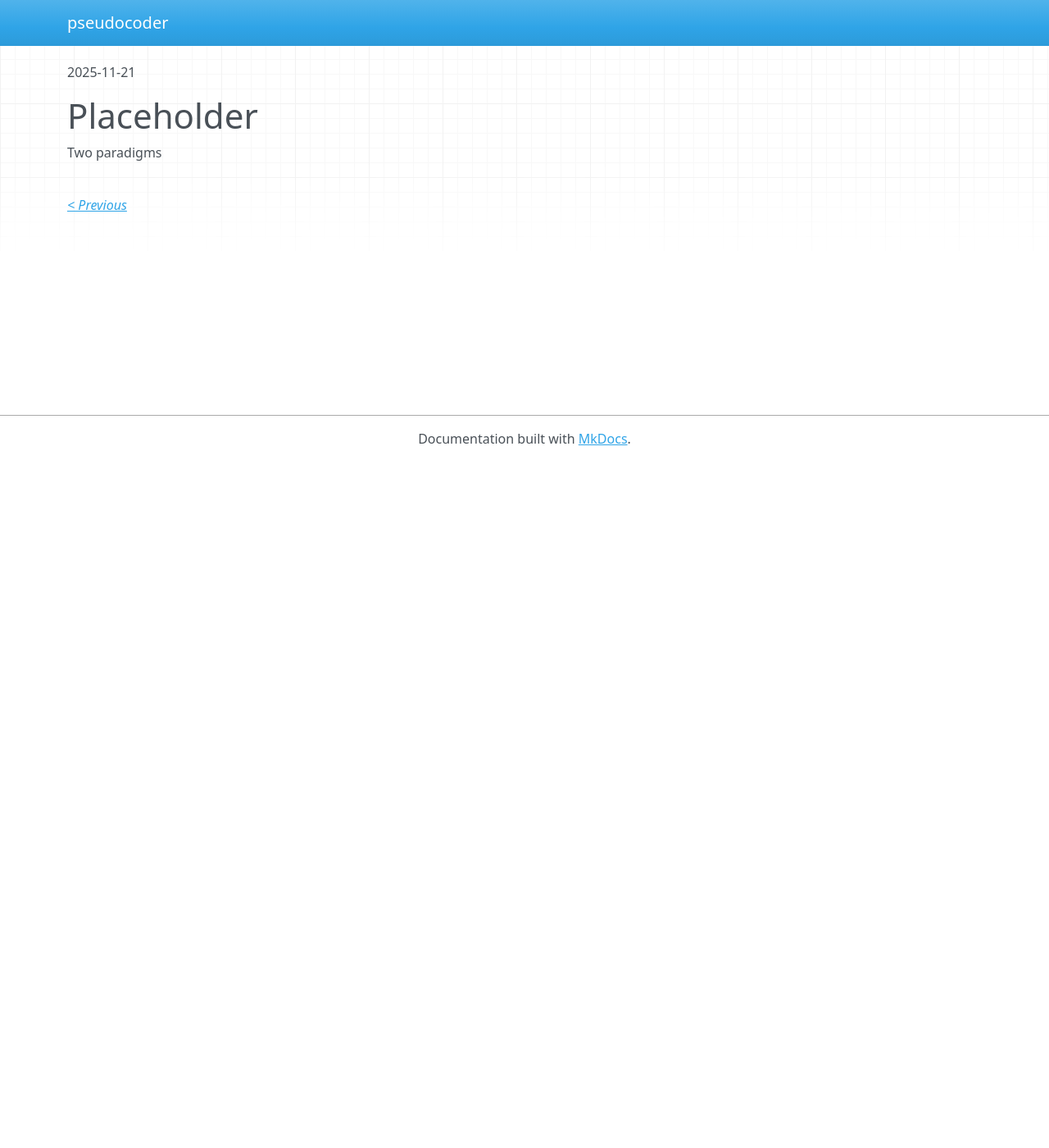
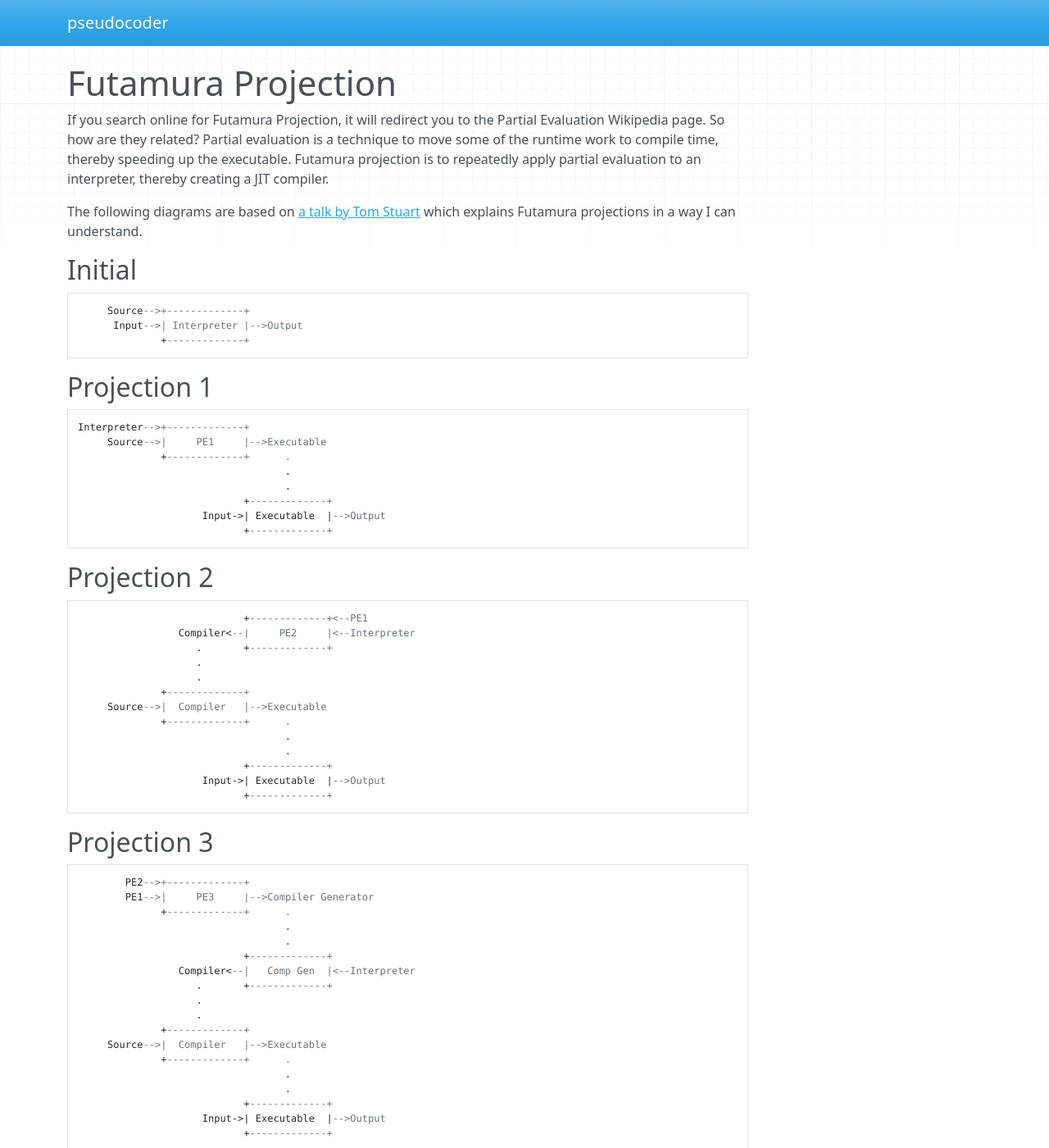
Before and after one commit to davidfung/blog, an MkDocs documentation site: the page built from docs/post/003.md, in a window 1280 px wide and 1400 px high. Shown: the whole window at 82% size. Built offline with MkDocs 1.6.1, drawn with Linux system fonts in a browser that asks for light colours; nearby versions of some CDN libraries; some of the changed text lies outside the part shown.

Commit message:
Add entry 3 Futamura Projection

```diff
--- a/docs/post/003.md
+++ b/docs/post/003.md
@@ -1,9 +1,62 @@
-2025-11-21
+# Futamura Projection
 
-# Placeholder
+If you search online for Futamura Projection, it will redirect you to the Partial Evaluation Wikipedia page.  So how are they related? Partial evaluation is a technique to move some of the runtime work to compile time, thereby speeding up the executable. Futamura projection is to repeatedly apply partial evaluation to an interpreter, thereby creating a JIT compiler.
 
-Two paradigms
+The following diagrams are based on [a talk by Tom Stuart](https://www.youtube.com/watch?v=n_k6O50Nd-4) which explains Futamura projections in a way I can understand.
+
+## Initial
+
+         Source-->+-------------+
+          Input-->| Interpreter |-->Output
+                  +-------------+
+
+## Projection 1
+
+    Interpreter-->+-------------+
+         Source-->|     PE1     |-->Executable
+                  +-------------+      .
+                                       .
+                                       .
+                                +-------------+
+                         Input->| Executable  |-->Output
+                                +-------------+
+
+## Projection 2
+                                +-------------+<--PE1
+                     Compiler<--|     PE2     |<--Interpreter
+                        .       +-------------+
+                        .
+                        .
+                  +-------------+
+         Source-->|  Compiler   |-->Executable
+                  +-------------+      .
+                                       .
+                                       .
+                                +-------------+
+                         Input->| Executable  |-->Output
+                                +-------------+
+
+## Projection 3
+
+            PE2-->+-------------+
+            PE1-->|     PE3     |-->Compiler Generator
+                  +-------------+      .
+                                       .
+                                       .
+                                +-------------+
+                     Compiler<--|   Comp Gen  |<--Interpreter
+                        .       +-------------+
+                        .
+                        .
+                  +-------------+
+         Source-->|  Compiler   |-->Executable
+                  +-------------+      .
+                                       .
+                                       .
+                                +-------------+
+                         Input->| Executable  |-->Output
+                                +-------------+
 
 
-
-<br/>[_< Previous_](002.md)
+<br/>_Posted: 2025-12-21_
+<br/>[_Previous_](002.md)
```
Also changed, not shown: docs/index.md (+3 -4 lines), docs/post/001.md (+2 -3 lines), docs/post/002.md (+2 -3 lines), site/index.html, site/post/001/index.html, site/post/002/index.html, site/post/003/index.html, site/search/search_index.json, 1 other file.
